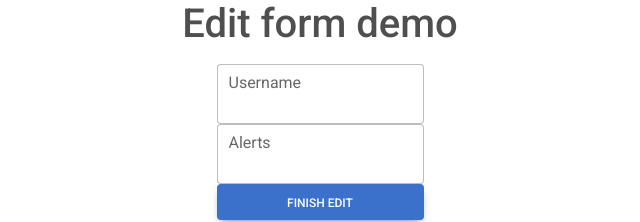
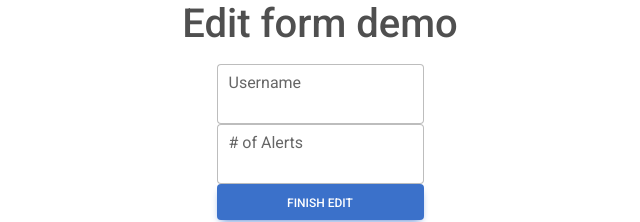
Before and after one commit to benochi/editing, a React (Create React App) app: page / in a window 1280 px wide. Both pictures are taken after a click on the button "EDIT". Shown: the top 222 px of the page, without its empty margins (320-960 px from the left). Built offline with nearby package versions, Linux system fonts and the light colour scheme.

Commit message:
updated form label for accuracy

```diff
--- a/src/forms/ExampleForm.js
+++ b/src/forms/ExampleForm.js
@@ -15,7 +15,7 @@ export default function ExampleForm({editClick, setUsername, setAlerts}) {
   return (
     <form className="d-grid p-2 justify-content-center" onSubmit={handleSubmit}>
       <MDBInput className='mb-4' type='username' id='form1Example1' label='Username' />
-      <MDBInput className='mb-4' type='alerts' id='form1Example1' label='Alerts' />
+      <MDBInput className='mb-4' type='alerts' id='form1Example1' label='# of Alerts' />
       <MDBBtn type='submit' block>
         Finish Edit
       </MDBBtn>
```
